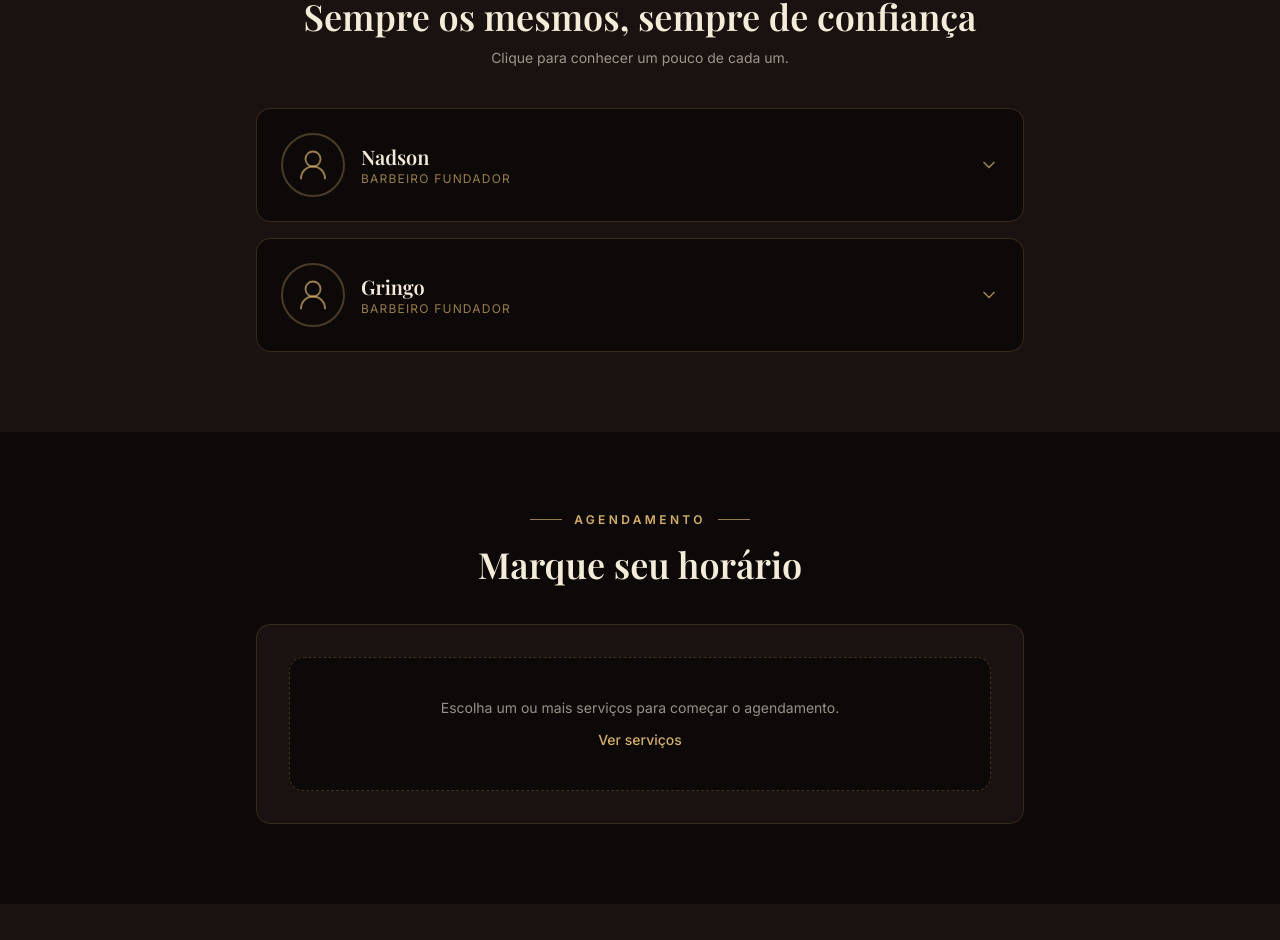
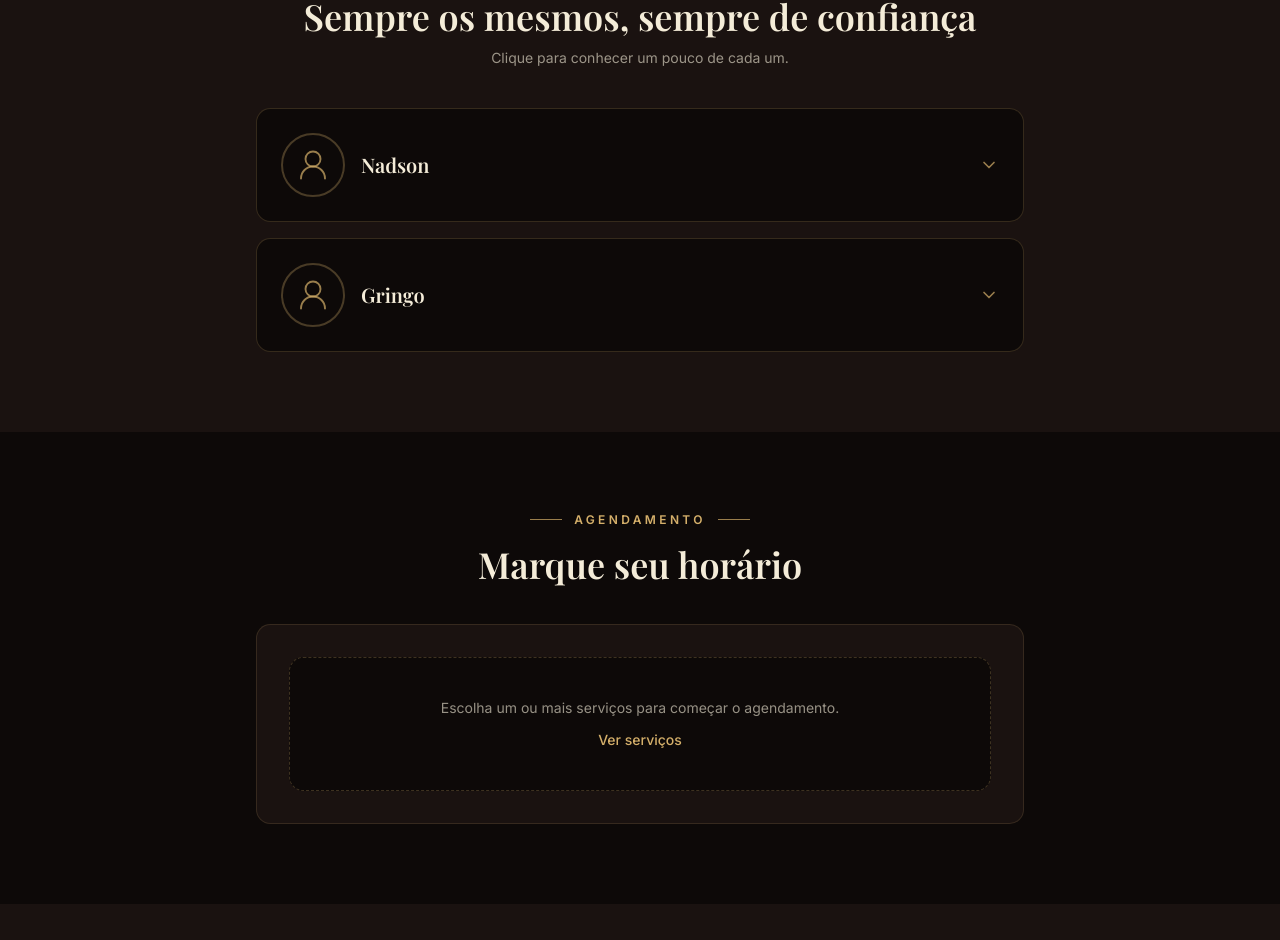
Before and after one commit to enzoenzofernandesoli-star/barbearia-buenos-aires, a React (Vite) app: page / in a window 1280 px wide. Shown: the part 1989-2929 px from the top of the page. Built offline with nearby package versions, Linux system fonts and the light colour scheme; a web font is replaced by a local one.

Commit message:
Remove founder/owner framing from barber bios
Drops the "barbeiro fundador" tagline and "dono" phrasing — barbers are
introduced without any ownership or founding claim.

```diff
--- a/src/components/sections/barbeiros.tsx
+++ b/src/components/sections/barbeiros.tsx
@@ -48,13 +48,8 @@ export function Barbeiros() {
                     >
                       <UserRound className="size-9" strokeWidth={1.25} />
                     </span>
-                    <span className="flex-1">
-                      <span className="block font-heading text-xl font-semibold text-brand-cream">
-                        {barber.name}
-                      </span>
-                      <span className="block text-xs uppercase tracking-widest text-brand-gold/70">
-                        {barber.tagline}
-                      </span>
+                    <span className="flex-1 font-heading text-xl font-semibold text-brand-cream">
+                      {barber.name}
                     </span>
                     <ChevronDown
                       className={cn(
--- a/src/data/barbershop.ts
+++ b/src/data/barbershop.ts
@@ -30,7 +30,6 @@ export type BarberId = 'nadson' | 'gringo'
 export interface Barber {
   id: BarberId
   name: string
-  tagline: string
   bio: string
 }
 
@@ -38,13 +37,11 @@ export const BARBERS: Barber[] = [
   {
     id: 'nadson',
     name: 'Nadson',
-    tagline: 'Barbeiro fundador',
-    bio: 'Nadson é um dos fundadores da Barbearia Buenos Aires. Dono da tesoura e da navalha há anos nesse mesmo pedaço do centro de São Paulo, conhece de cor o corte que cada cliente antigo gosta — muitos deles vêm sentando na cadeira dele desde a primeira vez que pisaram na barbearia.',
+    bio: 'Nadson trabalha com tesoura e navalha há anos nesse mesmo pedaço do centro de São Paulo. Conhece de cor o corte que cada cliente antigo gosta — muitos deles vêm sentando na cadeira dele desde a primeira vez que pisaram na barbearia.',
   },
   {
     id: 'gringo',
     name: 'Gringo',
-    tagline: 'Barbeiro fundador',
-    bio: 'Gringo é o outro fundador da Barbearia Buenos Aires. Parceiro de confiança do Nadson desde o primeiro dia, segue firme na tesoura com o mesmo jeito direto e caprichoso de sempre — cuidando de cada cliente como cuida da própria casa.',
+    bio: 'Gringo é parceiro de confiança do Nadson na Barbearia Buenos Aires. Segue firme na tesoura com o mesmo jeito direto e caprichoso de sempre — cuidando de cada cliente como cuida da própria casa.',
   },
 ]
```
